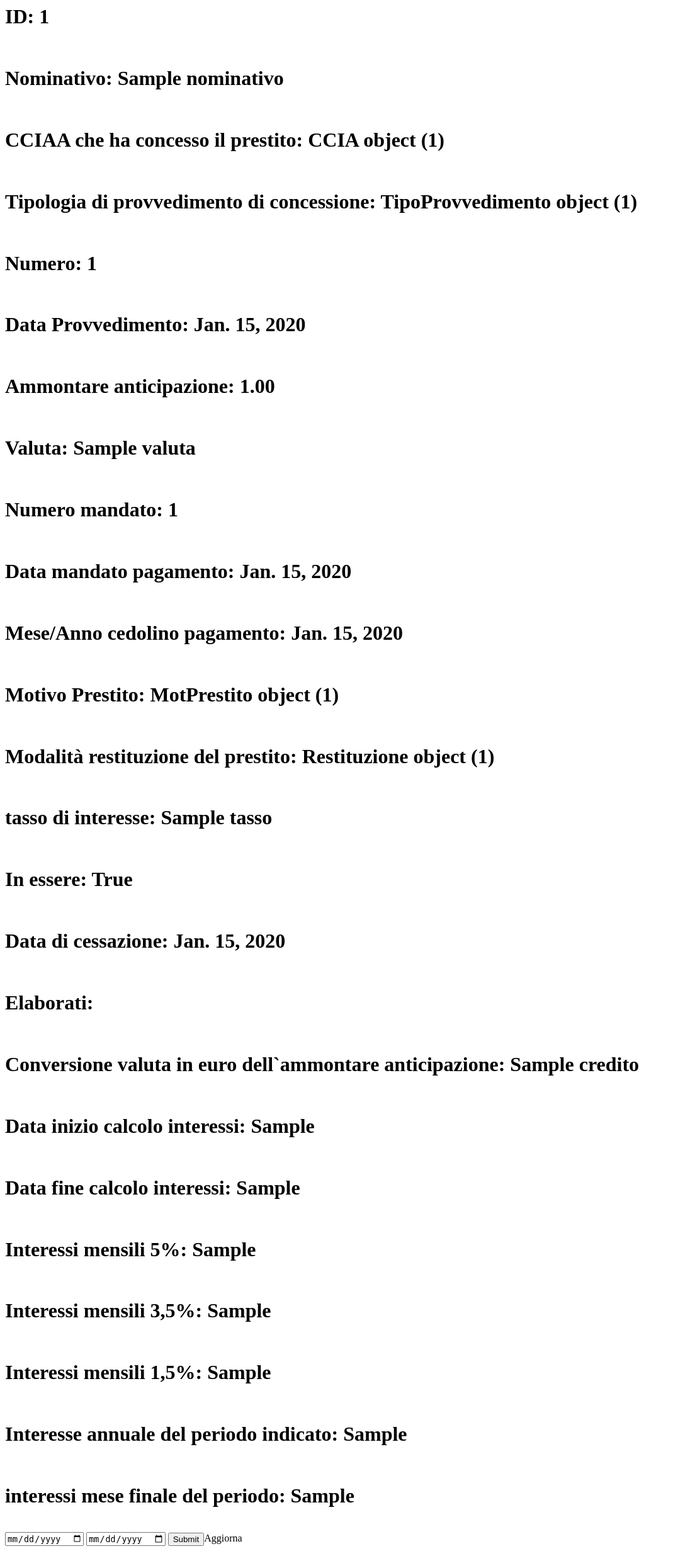
After one commit to martoreldevid/Devid, a Django app: template Gestionale/CDC/templates/CDC/viewPrestitoElaborato.html in a window 1280 px wide. The commit adds this page. Shown: the whole page at 63% size, without its empty margins (0-1069 px from the left). Run offline with Django 3.2, Linux system fonts and the light colour scheme; tables that the repository leaves empty hold one stand-in row (values such as "Sample post"); the template is opened without the code that fills it: values that come from a table or form of the project are taken from there, most other values are stand-ins (such as "Sample title", 1, 10 or a date in 2020); some libraries are stand-ins or nearby versions.

Commit message:
template visualizza

```diff
--- /dev/null
+++ b/Gestionale/CDC/templates/CDC/viewPrestitoElaborato.html
@@ -0,0 +1,44 @@
+
+
+<html>
+	<body>
+
+		<h1>ID: {{prestito.id}}</h1><br>
+		<h1>Nominativo: {{Nominativo}}</h1><br>
+		<h1>CCIAA che ha concesso il prestito: {{prestito.CCIA}}</h1><br>
+		<h1>Tipologia di provvedimento di concessione: {{prestito.TipoProvvedimento}}</h1><br>
+		<h1>Numero: {{prestito.Numero}}</h1><br>
+		<h1>Data Provvedimento: {{prestito.DataProvvedimento}}</h1><br>
+		<h1>Ammontare anticipazione: {{prestito.Ammontare}}</h1><br>
+		<h1>Valuta: {{Valuta}}</h1><br>
+		<h1>Numero mandato: {{prestito.NumeroMandato}}</h1><br>
+		<h1>Data mandato pagamento: {{prestito.DataMandatoPagamento}}</h1><br>
+		<h1>Mese/Anno cedolino pagamento: {{prestito.MeseAnnoCedolino}}</h1><br>
+		<h1>Motivo Prestito: {{prestito.Motivazione}}</h1><br>
+		<h1>Modalità restituzione del prestito: {{prestito.ModRestituzione}}</h1><br>
+		<h1>tasso di interesse: {{Tasso}}</h1><br>
+                <h1>In essere: {{prestito.InEssere}}</h1><br>
+                <h1>Data di cessazione: {{prestito.DataCessazione}}</h1><br>
+
+		<h1>Elaborati:</h1><br>
+                <h1>Conversione valuta in euro dell`ammontare anticipazione: {{Credito}}</h1><br>
+                <h1>Data inizio calcolo interessi: {{InizioCalcolo}}</h1><br>
+                <h1>Data fine calcolo interessi: {{FineCalcolo}}</h1><br>
+                <h1>Interessi mensili 5%: {{InteressiFascia5}}</h1><br>
+                <h1>Interessi mensili 3,5%: {{InteressiFascia3}}</h1><br>
+                <h1>Interessi mensili 1,5%: {{InteressiFascia1}}</h1><br>
+                <h1>Interesse annuale del periodo indicato: {{InteressiPeriodo}}</h1><br>
+                <h1>interessi mese finale del periodo: {{InteressiMeseFinale}}</h1><br>
+
+		<form action="viewPrestitoElaborato" method="post">
+			<input type="date"/>
+			<input type="date"/>
+			<input type="submit">Aggiorna</input>
+		</form>
+
+
+		<release
+
+
+</body>
+</html>
```
Also changed, not shown: Gestionale/CDC/templates/CDC/addPrestitoView.html (+4 -4 lines), Gestionale/CDC/templates/CDC/viewLogin.html (added, +36 -0 lines).
